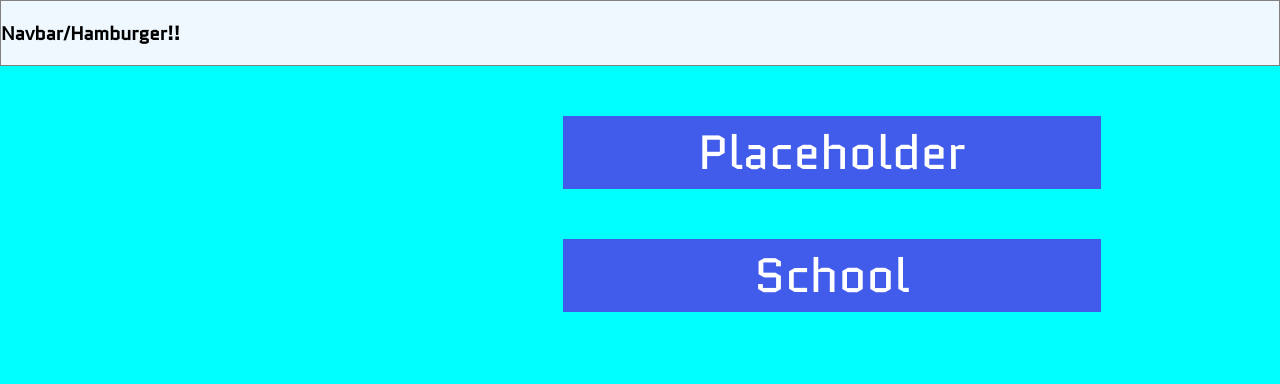
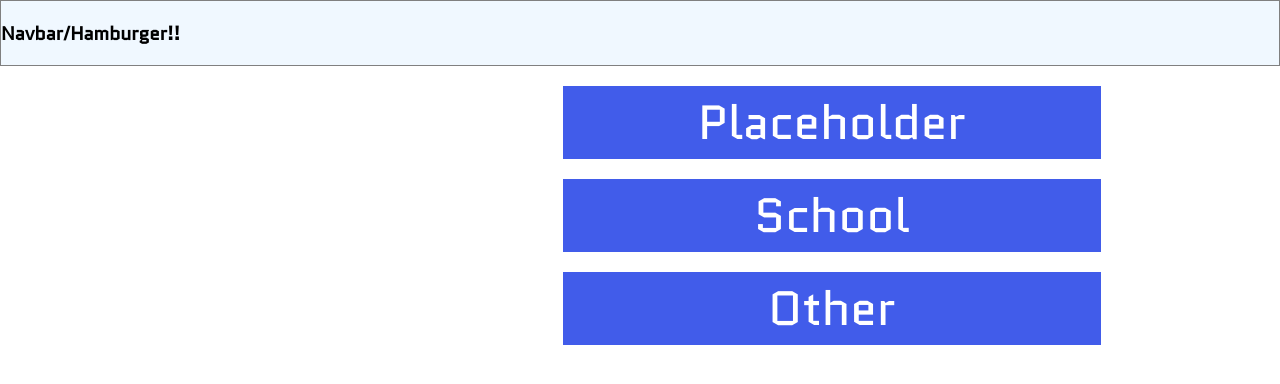
Before and after one commit to ShiLGit/personalwebsite, a React (Create React App) app in the folder frontend/: page / in a window 1280 px wide. Shown: the top 384 px of the page. Built offline with nearby package versions, Linux system fonts and the light colour scheme.

Commit message:
rly bad accordion animation

```diff
--- a/frontend/src/components/Accordion/Accordion.js
+++ b/frontend/src/components/Accordion/Accordion.js
@@ -1,15 +1,12 @@
 import React from 'react';
 import classes from './Accordion.module.css';
+import {Transition} from 'react-transition-group';
 
 import ProjUnit from './AccordionUnit/AccordionUnit';
 
 const Accordion = (props)=>{
-    return(
-        <React.Fragment>
-        <div className={classes.BarClick} onClick={props.clickHandler}>
-            {props.displayName}
-        </div>
-        <div className={classes.Body} style ={{display:props.active?'block':'none'}}>
+    const accordionBody=(
+        <div className={classes.Body} >
             <div className={classes.TechStack}>
                 {props.desc}
             </div>
@@ -17,6 +14,21 @@ const Accordion = (props)=>{
             <ProjUnit desc="SVG Database"/>
             <ProjUnit desc="Chrome Extension"/>
         </div>
+    );
+
+    return(
+        <React.Fragment>
+        <div className={classes.BarClick} onClick={props.clickHandler}>
+            {props.displayName}
+        </div>
+        <Transition in={props.active} unmountOnExit mountOnEnter timeout={1000000500}>
+        {(animState)=>{
+            switch(animState){
+                case 'entered':
+                    return(accordionBody);
+            }
+        }}
+        </Transition>
         </React.Fragment>
     );
 }
--- a/frontend/src/components/Accordion/Accordion.module.css
+++ b/frontend/src/components/Accordion/Accordion.module.css
@@ -10,9 +10,13 @@
     cursor: pointer;
     box-sizing: border-box;
     margin: auto;
-    margin-top: 50px;
+    margin-top: 20px;
 
     display: block;
+    transition: 0.2s;
+}
+.BarClick:hover{
+    background-color: #3850c7;
 }
 
 .Body{
@@ -22,6 +26,8 @@
     min-height: 200px;
     text-align: center;
     margin: auto;
+
+    animation: slideIn 0.5s forwards;
 }
 
 .TechStack{
@@ -37,3 +43,19 @@
         width: 80%;
     }
 }
+
+@keyframes slideIn{
+    0%{
+        opacity: 0;
+        height: 0px;
+    }
+    50%{
+        opacity: 0.3;
+
+    }
+    100%{
+        opacity: 1;
+        min-height: 200px;
+        max-height: max(250px, 15vw);
+    }
+}
--- a/frontend/src/components/Accordion/AccordionUnit/AccordionUnit.module.css
+++ b/frontend/src/components/Accordion/AccordionUnit/AccordionUnit.module.css
@@ -19,14 +19,22 @@
 
 @media (min-width: 1000px){
     .Image{
-        height: 90px;
-        width: 90px;
+        height: 8vw;
+        width: 8vw;
     }
     .Wrapper{
-        padding: 2%;
+        padding: 5%;
     }
 }
-
+@media (max-width: 870px){
+    .Image{
+        height: 80px;
+        width: 80px;
+    }
+    .Wrapper{
+        padding: 5%;
+    }
+}
 @media (max-width: 500px){
     .Image{
         height: 70px;
--- a/frontend/src/containers/Accordions/Accordions.js
+++ b/frontend/src/containers/Accordions/Accordions.js
@@ -14,6 +14,11 @@ class Accordions extends Component{
                 displayName:"School",
                 desc:"C, Java, Data Structures, Algorithms",
                 key: 1
+            },
+            {
+                displayName: "Other",
+                desc: "I stoopid",
+                key: 2
             }
         ]
     }
--- a/frontend/src/containers/Layout/Layout.module.css
+++ b/frontend/src/containers/Layout/Layout.module.css
@@ -9,7 +9,6 @@
 
 .Body{
     display: grid;
-    background-color: red;
     height: 100vh;
     width: 100vw;
 
@@ -18,7 +17,6 @@
 @media (min-width:1000px){
    .Body{
        grid-template-columns: 30vw 70vw;
-       background-color: aqua;
    }
    .Accordions{
        grid-column-start: 2;
```
Also changed, not shown: 1 other file (tests, documents, lock files or other folders).
